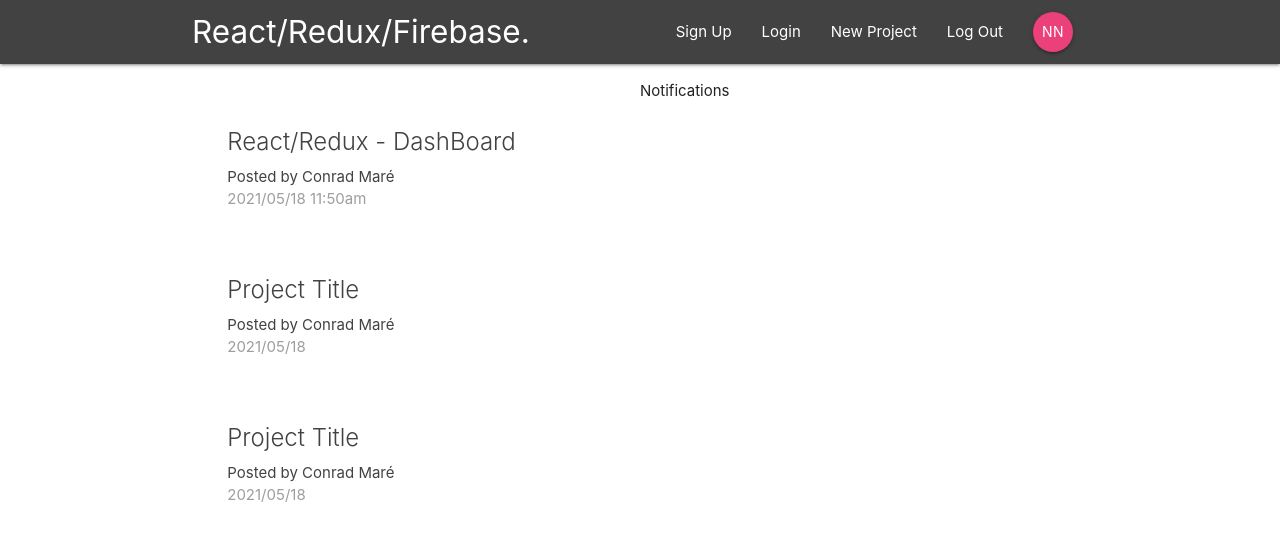
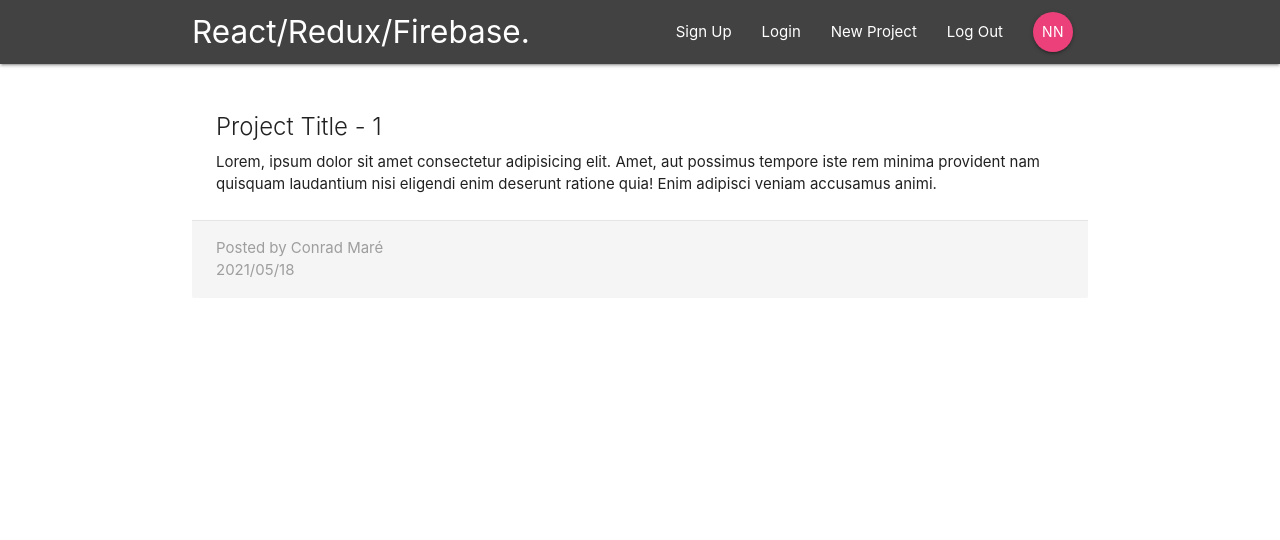
Before and after one commit to ConradMar3/React_V1.1, a React (Create React App) app in the folder React_Project2/react-redux-firebase/: page /project/1 in a window 1280 px wide. Shown: the top 540 px of the page. Built offline with nearby package versions, Linux system fonts and the light colour scheme.

Commit message:
2021/05/18 (pm)

```diff
--- a/React_Project2/react-redux-firebase/src/App.js
+++ b/React_Project2/react-redux-firebase/src/App.js
@@ -2,6 +2,7 @@
 import { BrowserRouter, Switch, Route } from 'react-router-dom'
 import Navbar from './components/layout/Navbar'
 import DashBoard from './components/dashboard/Dashboard'
+import ProjectDetails from './components/projects/ProjectDetails'
 
 class App extends Component {
   render() {
@@ -10,7 +11,8 @@
         <div className="App">
           <Navbar />
           <Switch>
-            <Route path="/" component={DashBoard} />
+            <Route exact path='/' component={DashBoard} />
+            <Route path='/project/:id' component={ProjectDetails} />
           </Switch>
         </div>
       </BrowserRouter>
--- a/React_Project2/react-redux-firebase/src/components/projects/ProjectDetails.js
+++ b/React_Project2/react-redux-firebase/src/components/projects/ProjectDetails.js
@@ -0,0 +1,21 @@
+import React from 'react'
+
+const ProjectDetails = (props) => {
+    const id = props.match.params.id;
+    return (
+        <div className="container section project-details">
+            <div className="card z-depth-0">
+                <div className="card-content">
+                    <span className="card-title">Project Title - {id}</span>
+                    <p>Lorem, ipsum dolor sit amet consectetur adipisicing elit. Amet, aut possimus tempore iste rem minima provident nam quisquam laudantium nisi eligendi enim deserunt ratione quia! Enim adipisci veniam accusamus animi.</p>
+                </div>
+                <div className="card-action grey lighten-4 grey-text">
+                    <div>Posted by Conrad Maré</div>
+                    <div>2021/05/18</div>
+                </div>
+            </div>
+        </div>
+    )
+}
+
+export default ProjectDetails
--- a/React_Project2/react-redux-firebase/src/components/projects/ProjectList.js
+++ b/React_Project2/react-redux-firebase/src/components/projects/ProjectList.js
@@ -1,33 +1,13 @@
 import React from 'react'
+import ProjectSummary from './ProjectSummary'
 
 const ProjectList = () => {
     return (
         <div className="project-list section">
-
-            <div className="card z-depth-0 project-summary">
-                <div className="card-content grey-text text-darken-3">
-                    <span className="card-title">React/Redux - DashBoard</span>
-                    <p>Posted by Conrad Maré</p>
-                    <p className="grey-text">2021/05/18 11:50am</p>
-                </div>
-            </div>
-
-            <div className="card z-depth-0 project-summary">
-                <div className="card-content grey-text text-darken-3">
-                    <span className="card-title">Project Title</span>
-                    <p>Posted by Conrad Maré</p>
-                    <p className="grey-text">2021/05/18</p>
-                </div>
-            </div>
-
-            <div className="card z-depth-0 project-summary">
-                <div className="card-content grey-text text-darken-3">
-                    <span className="card-title">Project Title</span>
-                    <p>Posted by Conrad Maré</p>
-                    <p className="grey-text">2021/05/18</p>
-                </div>
-            </div>
-
+            <ProjectSummary />
+            <ProjectSummary />
+            <ProjectSummary />
+            <ProjectSummary />
         </div>
     )
 }
--- a/React_Project2/react-redux-firebase/src/components/projects/ProjectSummary.js
+++ b/React_Project2/react-redux-firebase/src/components/projects/ProjectSummary.js
@@ -0,0 +1,17 @@
+import React from 'react'
+
+const ProjectSummary = () => {
+    return(
+
+        <div className="card z-depth-0 project-summary">
+        <div className="card-content grey-text text-darken-3">
+            <span className="card-title">React/Redux - Projects Lists</span>
+            <p>Posted by Conrad Maré</p>
+            <p className="grey-text">2021/05/18</p>
+        </div>
+    </div>
+
+    )
+}
+
+export default ProjectSummary
```
